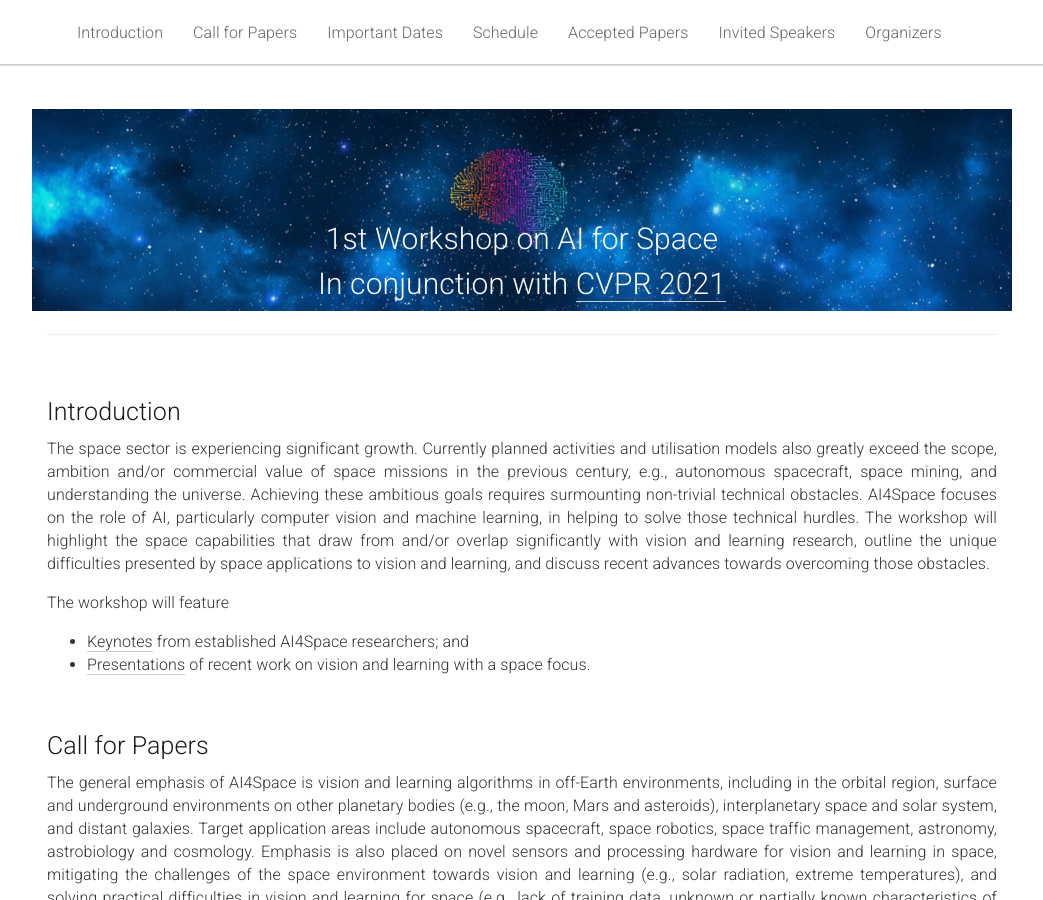
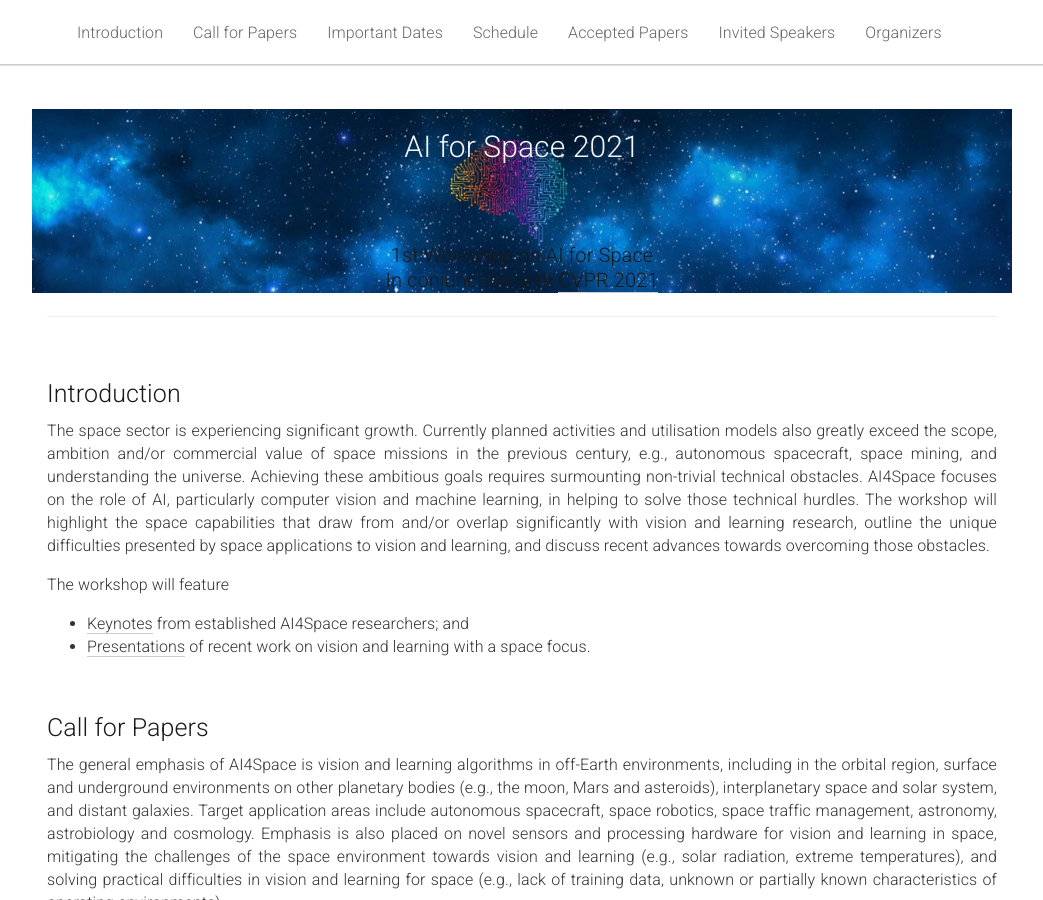
Before and after one commit to AIforSpace/2024, a Jekyll site: the page built from _pages/home.md, in a window 1280 px wide and 900 px high. Shown: the whole window, without its empty margins (118-1161 px from the left). Built offline with Jekyll 4.4.1, drawn with Linux system fonts in a browser that asks for light colours.

Commit message:
Update home.md

```diff
--- a/_pages/home.md
+++ b/_pages/home.md
@@ -13,12 +13,12 @@
 <br>
 <div class="row header-row">
   <div class="col-xs-12 header-img">
-    <center><br></center>
+    <center><h1>AI for Space 2021</h1></center>
     <center><br></center>
     <center><br></center>
     <br>
-    <center><h1>1st Workshop on AI for Space</h1></center>
-    <center><h1>In conjunction with <a href="http://cvpr2021.thecvf.com/">CVPR 2021</a></h1></center>
+    <center><h3>1st Workshop on AI for Space</h3></center>
+    <center><h3>In conjunction with <a href="http://cvpr2021.thecvf.com/">CVPR 2021</a></h3></center>
     <!-- <center><span style="font-weight:400;">14th of June 2020</span></center> -->
   </div>
 </div>
```
